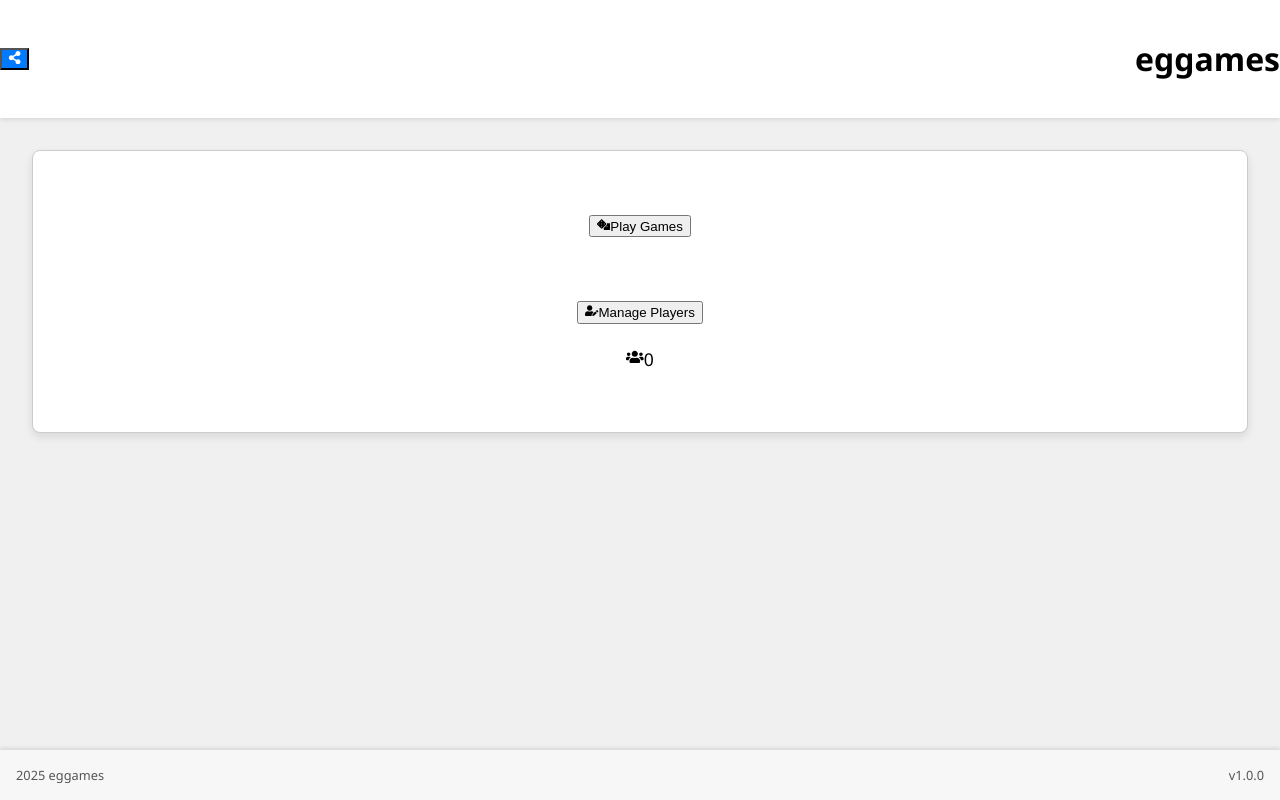
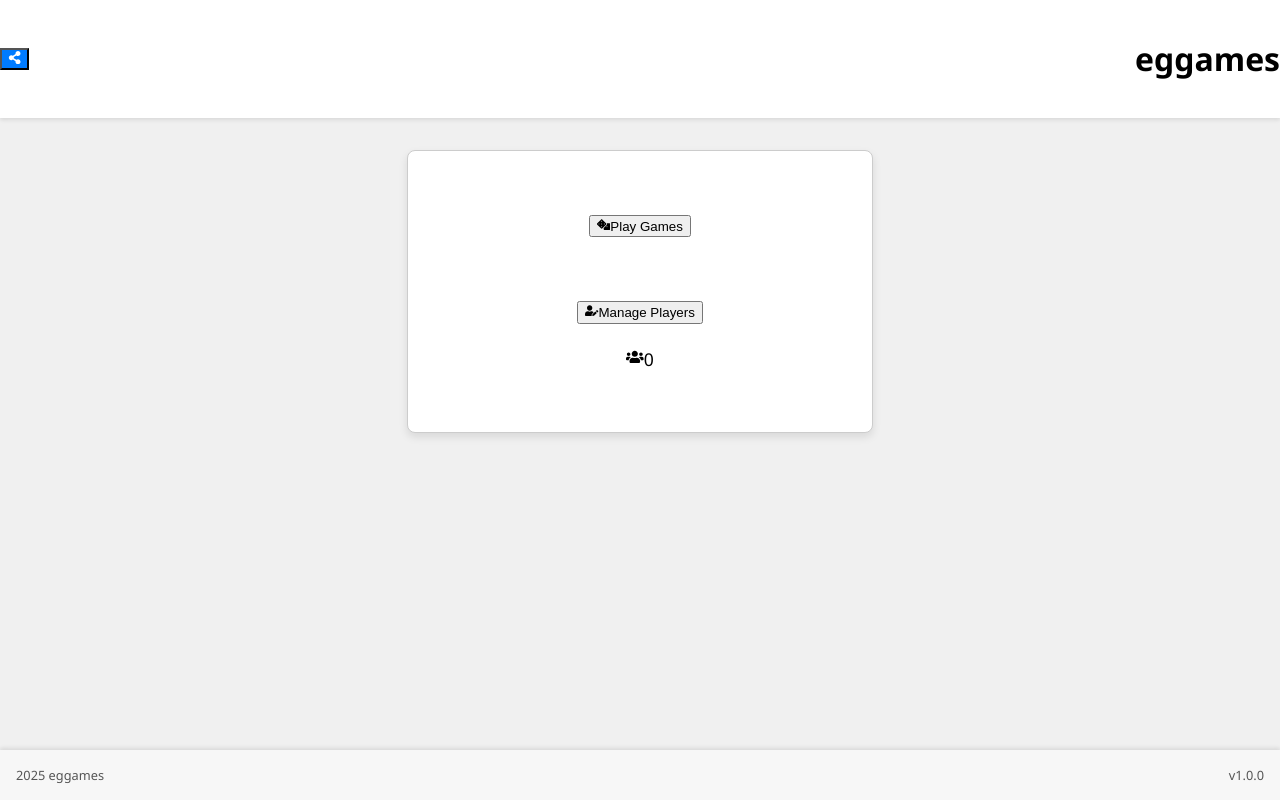
Before and after one commit to eggonz/eggames, a React (Vite) app: page /#/ in a window 1280 px wide. Built offline with nearby package versions, Linux system fonts and the light colour scheme.

Commit message:
fix home page style for large screens

```diff
--- a/src/pages/HomePage.css
+++ b/src/pages/HomePage.css
@@ -4,8 +4,8 @@
   align-items: center;
   gap: 4rem;
   padding: 4rem 2rem;
-  margin: 0;
-  flex-grow: 1;
+  margin: 0 auto;
+  max-width: 400px;
 
   background-color: var(--surface-color);
   border-radius: 8px;
```
